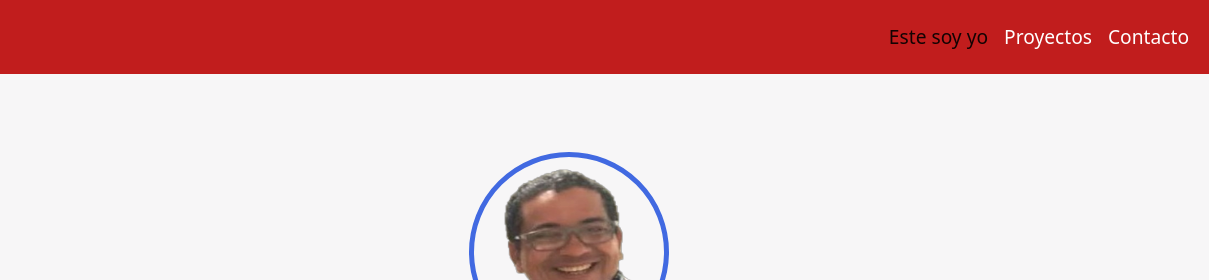
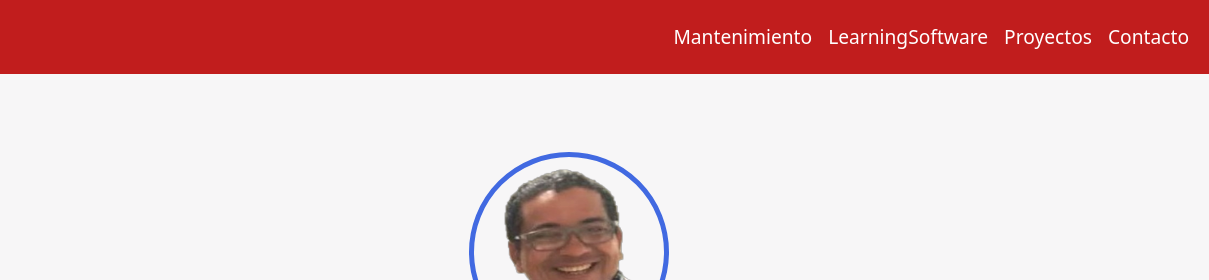
Before and after one commit to Jhesneydy/Jhesneydy.github.io, a plain HTML site: page index.html in a window 1280 px wide. Shown: the top 280 px of the page, 71-1280 px from the left. Drawn offline with nearby package versions, Linux system fonts and the light colour scheme.

Commit message:
se añade jmantenimiento y learningSoftware al navbar

```diff
--- a/index.html
+++ b/index.html
@@ -38,9 +38,12 @@
             <div class="collapse navbar-collapse" id="navbarToggler">
                 <a class="navbar-brand" href="#"><img src="img/logo.png" width="55" alt="logo"></a>
                 <ul class="navbar-nav d-flex justify-content-center aling-item-center">
+
                     <li class="nav-item">
-                        <a class="nav-link active" aria-current="page" href="#hero">Este soy yo</a>
+                        <a class="nav-link" href="https://neyperea.me/maintenance/" target="_blank" rel="noopener noreferrer">Mantenimiento</a>
                     </li>
+                    <li class="nav-item">
+                        <a class="nav-link" href="https://neyperea.me/blog/" target="_blank" rel="noopener noreferrer">LearningSoftware</a>
                     <li class="nav-item">
                         <a class="nav-link" href="#project">Proyectos</a>
                     </li>
```
